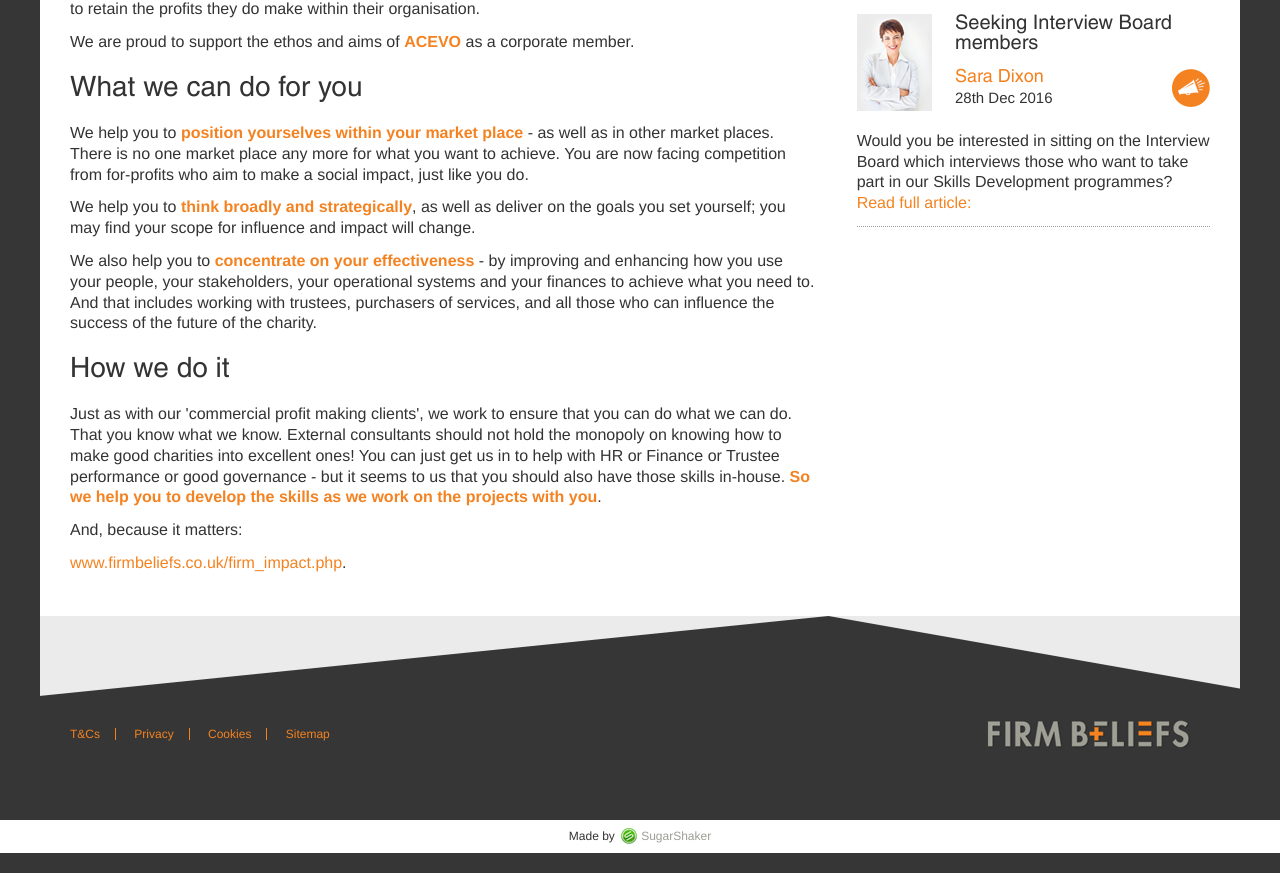
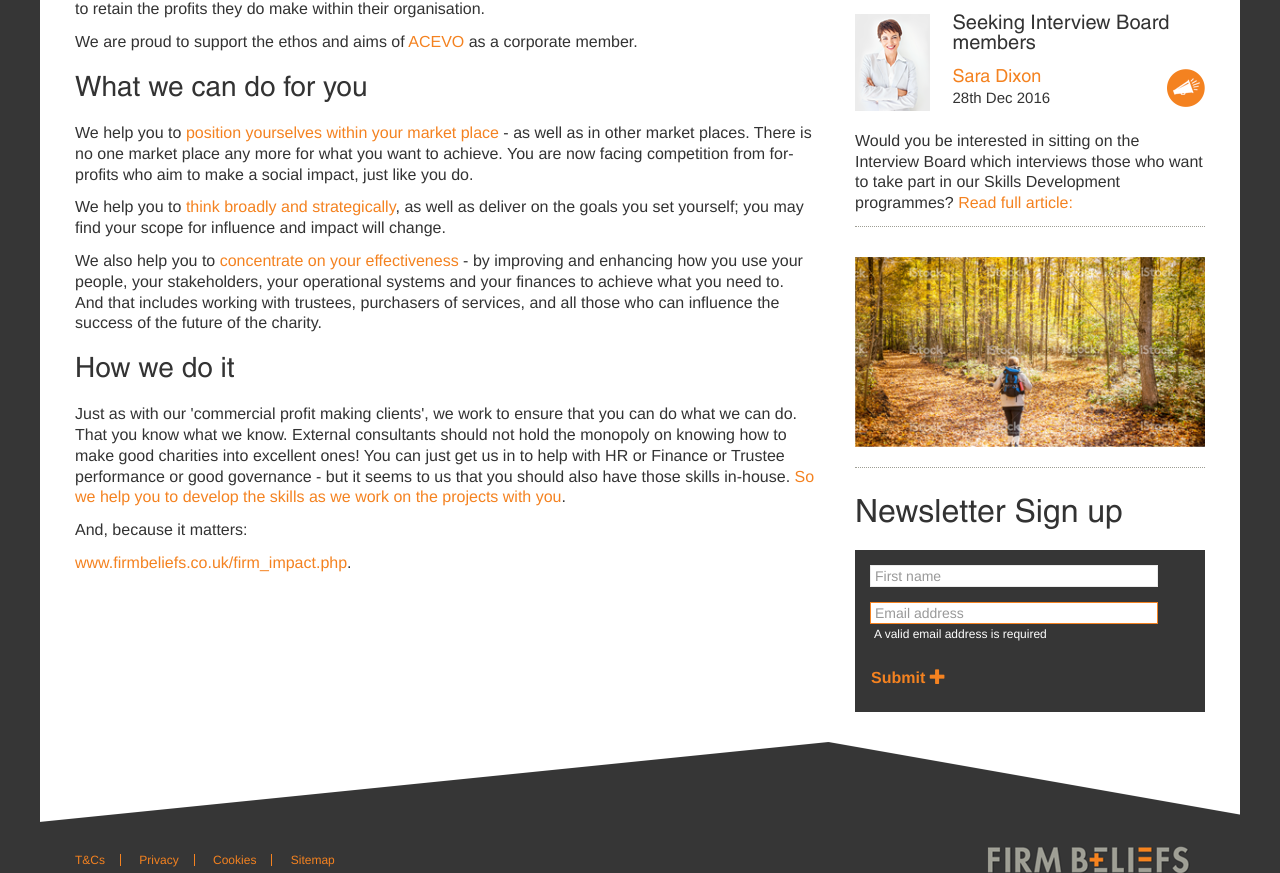
Before and after one commit to Gunzalez/firm-beliefs, a website: page website/legal-services.html in a window 1280 px wide. Shown: the part 785-1658 px from the top of the page. Drawn offline with nearby package versions, Linux system fonts and the light colour scheme; files whose address does not match are found by name.

Commit message:
Refactors form styles Completes Legal Services page

```diff
--- a/source/scss/_overrides.scss
+++ b/source/scss/_overrides.scss
@@ -1,4 +1,7 @@
-
+.container {
+    padding-left: 20px;
+    padding-right: 20px;
+}
 
 .row {
     margin-right: -20px;
@@ -33,3 +36,56 @@
         display: none;
     }
 }
+
+.page {
+
+    form {
+
+        textarea {
+            resize: none;
+        }
+
+        input, textarea {
+            color: #000000;
+            border: 1px solid $clr-primary-light;
+        }
+
+        .error-message {
+            padding: 2px 4px;
+            font-size: 1.2rem;
+            color: $clr-error;
+            display: none;
+        }
+
+        .has-error {
+
+            input, textarea {
+                border-color: $clr-error;
+            }
+
+            .error-message {
+                display: block;
+            }
+        }
+
+        @media (min-width: $width-md){
+
+            input[type=email],
+            input[type=text] {
+                outline: none;
+                padding: 2px 4px;
+                @include border-radius(0);
+                height: auto;
+                width: 90%;
+                line-height: 100%;
+            }
+
+            textarea {
+                @include border-radius(0);
+                border: none;
+                padding: 2px 4px;
+                line-height: 100%;
+            }
+        }
+    }
+}
--- a/source/scss/firm-beliefs.scss
+++ b/source/scss/firm-beliefs.scss
@@ -12,9 +12,9 @@ $clr-error:             #a94442;
 $fbHeaderFont:          "FuturaCondensedMedium";
 $fbBodyFont:            "Helvetica";
 
-@import "overrides";
 @import "mixins";
 @import "fonts";
+@import "overrides";
 
 body {
     background-color: $clr-primary-dark;
@@ -55,6 +55,7 @@ body:before {
 
 strong {
     color: $clr-primary-orange;
+    font-weight: 100;
 }
 
 .text-strong {
@@ -438,6 +439,10 @@ h1 {
             height: 59px;
             width: 100%;
         }
+
+        @media (max-width: $width-sm) {
+            display: none;
+        }
     }
 }
 
@@ -460,6 +465,35 @@ h1 {
     .news-item-story {
         margin: 20px 0 30px 0;
         border-bottom: 1px dotted $clr-primary-grey;
+    }
+}
+
+.news-divider {
+
+    img {
+        width: 100%;
+        padding-bottom: 20px;
+        border-bottom: 1px dotted $clr-primary-grey;
+        margin-bottom: 30px;
+    }
+}
+
+.newsletter-sign-up {
+
+    .newsletter-form {
+        padding: 15px;
+        background: #363636;
+
+        .error-message {
+            color: #ffffff;
+        }
+
+        .has-error {
+
+            input, textarea {
+                border-color: $clr-primary-orange;
+            }
+        }
     }
 }
 
@@ -848,7 +882,6 @@ h1 {
         padding-top: 60px;
     }
 
-
     h2 {
         text-transform: uppercase;
     }
@@ -866,57 +899,23 @@ h1 {
 
     .contact-form {
 
-        textarea {
-            resize: none;
-        }
 
-        input, textarea {
-            color: #000000;
-            border: 1px solid $clr-primary-light;
-        }
 
-        .error-message {
-            padding: 2px 4px;
-            font-size: 1.2rem;
-            color: $clr-error;
-            display: none;
-        }
 
-        .has-error {
-
-            input, textarea {
-                border-color: $clr-error;
-            }
-
-            .error-message {
-                display: block;
-            }
-        }
-
-        @media (min-width: $width-md){
-            input[type=email],
-            input[type=text]{
-                outline: none;
-                padding: 2px 4px;
-                @include border-radius(0);
-                height: auto;
-                width: 90%;
-                line-height: 100%;
-            }
-
-            textarea {
-                @include border-radius(0);
-                border: none;
-                padding: 2px 4px;
-                line-height: 100%;
-            }
-        }
     }
 }
 
+
 .trunk {
     padding-bottom: 82px;
-    background: url('../images/footer-angled-top.png') bottom center no-repeat $clr-primary-light;
+    background: url('../images/footer-angled-top.png') bottom center no-repeat #ffffff;
+}
+
+.home {
+    .trunk {
+        padding-bottom: 82px;
+        background: url('../images/footer-angled-top.png') bottom center no-repeat $clr-primary-light;
+    }
 }
 
 .footer {
--- a/website/legal-services.html
+++ b/website/legal-services.html
@@ -132,6 +132,31 @@
                                 </div>
                             </div>
                         </div>
+                        <div class="row news-divider">
+                            <div class="col-xs-12">
+                                <img src="uploaded/news-divider.png" alt="">
+                            </div>
+                        </div>
+                        <div class="row newsletter-sign-up">
+                            <div class="col-xs-12">
+                                <h3>Newsletter Sign up</h3>
+                                <form class="newsletter-form" action="" method="post" novalidate="novalidate">
+                                    <fieldset class="form-group">
+                                        <label for="firstname" class="sr-only">Firstname *</label>
+                                        <input type="text" class="form-control" id="firstname" placeholder="First name">
+                                        <span class="error-message">Your first name is required</span>
+                                    </fieldset>
+                                    <fieldset class="form-group has-error">
+                                        <label for="email" class="sr-only">Email address *</label>
+                                        <input type="email" class="form-control" id="email" placeholder="Email address">
+                                        <span class="error-message">A valid email address is required</span>
+                                    </fieldset>
+                                    <button type="submit" class="btn fb-btn">
+                                        Submit <span class="glyphicon glyphicon-plus"></span>
+                                    </button>
+                                </form>
+                            </div>
+                        </div>
                     </div>
                 </div>
             </div>
```
Also changed, not shown: website/index.html (+1 -1 lines), website/css/firm-beliefs.css, website/uploaded/news-divider.png (added).
